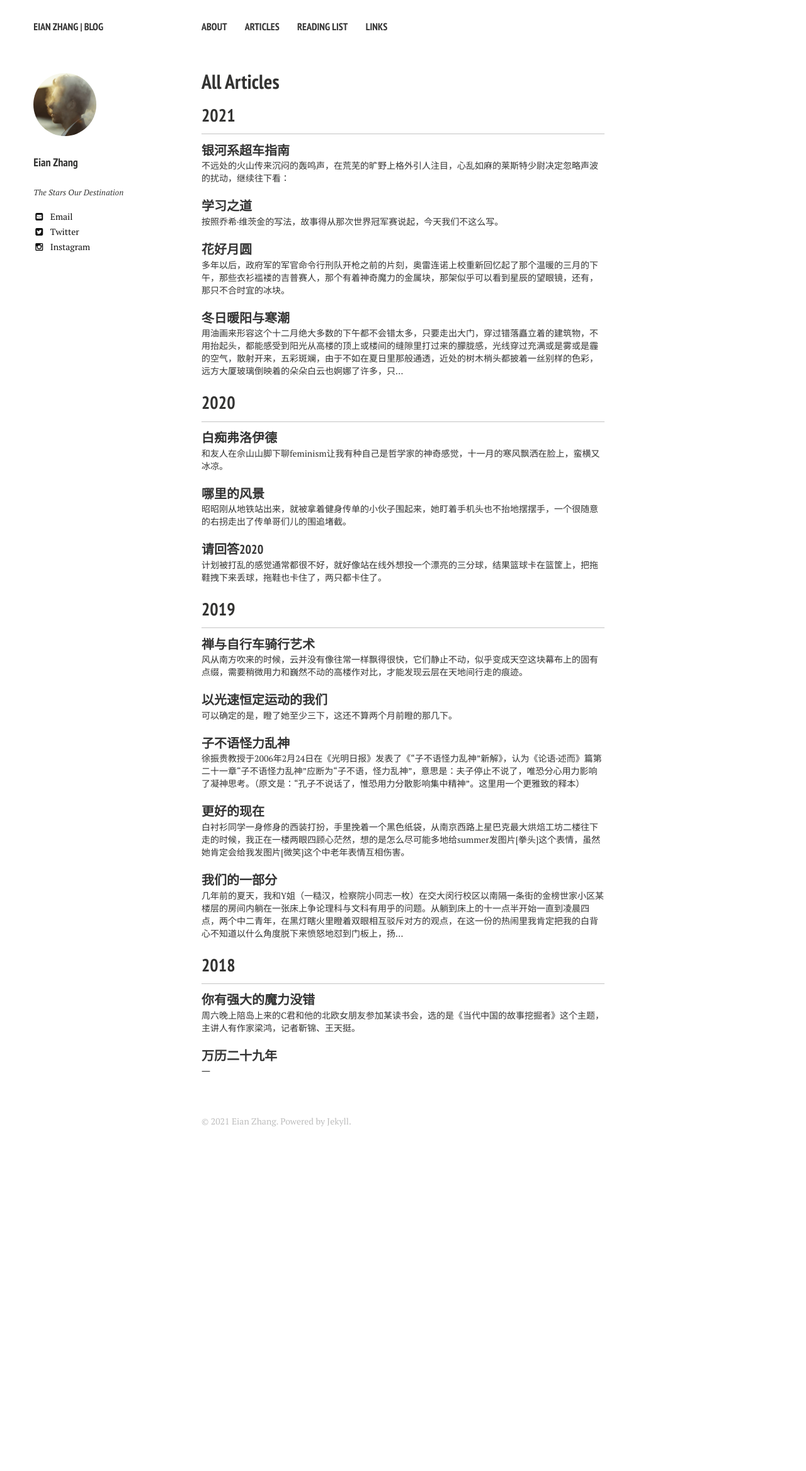
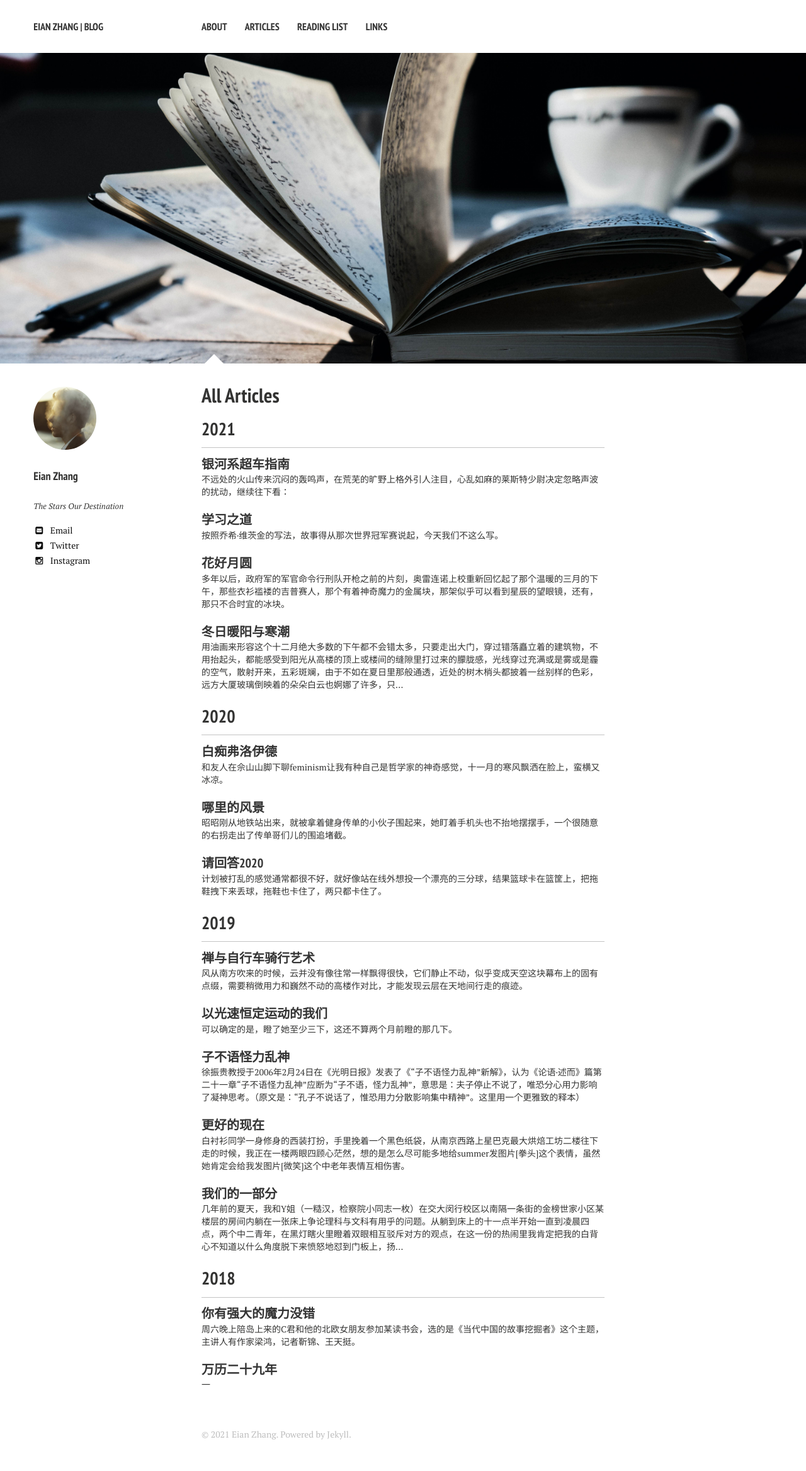
Before and after one commit to jarynzhang/eianzhang.github.io, a Jekyll site: the page built from posts/index.md, in a window 1280 px wide. Shown: the whole page at 63% size. Built offline with Jekyll 4.4.1, drawn with Linux system fonts in a browser that asks for light colours; nearby versions of some CDN libraries; before the commit the page ends 1838 px from its top, so only the background shows below that.

Commit message:
2.96 articles

```diff
--- a/posts/index.md
+++ b/posts/index.md
@@ -2,4 +2,6 @@
 layout: post-index
 title: All Articles
 excerpt: "A List of Articles"
+image:
+  feature: writingtags.jpg
 ---
```
Also changed, not shown: images/writingtags.jpg (added).
